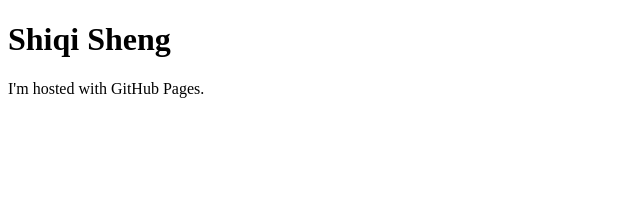
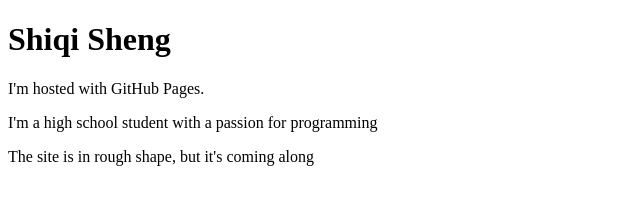
Before and after one commit to shiqisheng2036/shiqisheng2036.github.io, a plain HTML site: page index.html in a window 1280 px wide. Shown: the whole page, without its empty margins (0-640 px from the left). Drawn offline with Linux system fonts and the light colour scheme.

Commit message:
Added some descriptions

```diff
--- a/index.html
+++ b/index.html
@@ -3,5 +3,7 @@
 <body>
 <h1>Shiqi Sheng</h1>
 <p>I'm hosted with GitHub Pages.</p>
+<p>I'm a high school student with a passion for programming</p>
+<p>The site is in rough shape, but it's coming along</p>
 </body>
 </html>
```
